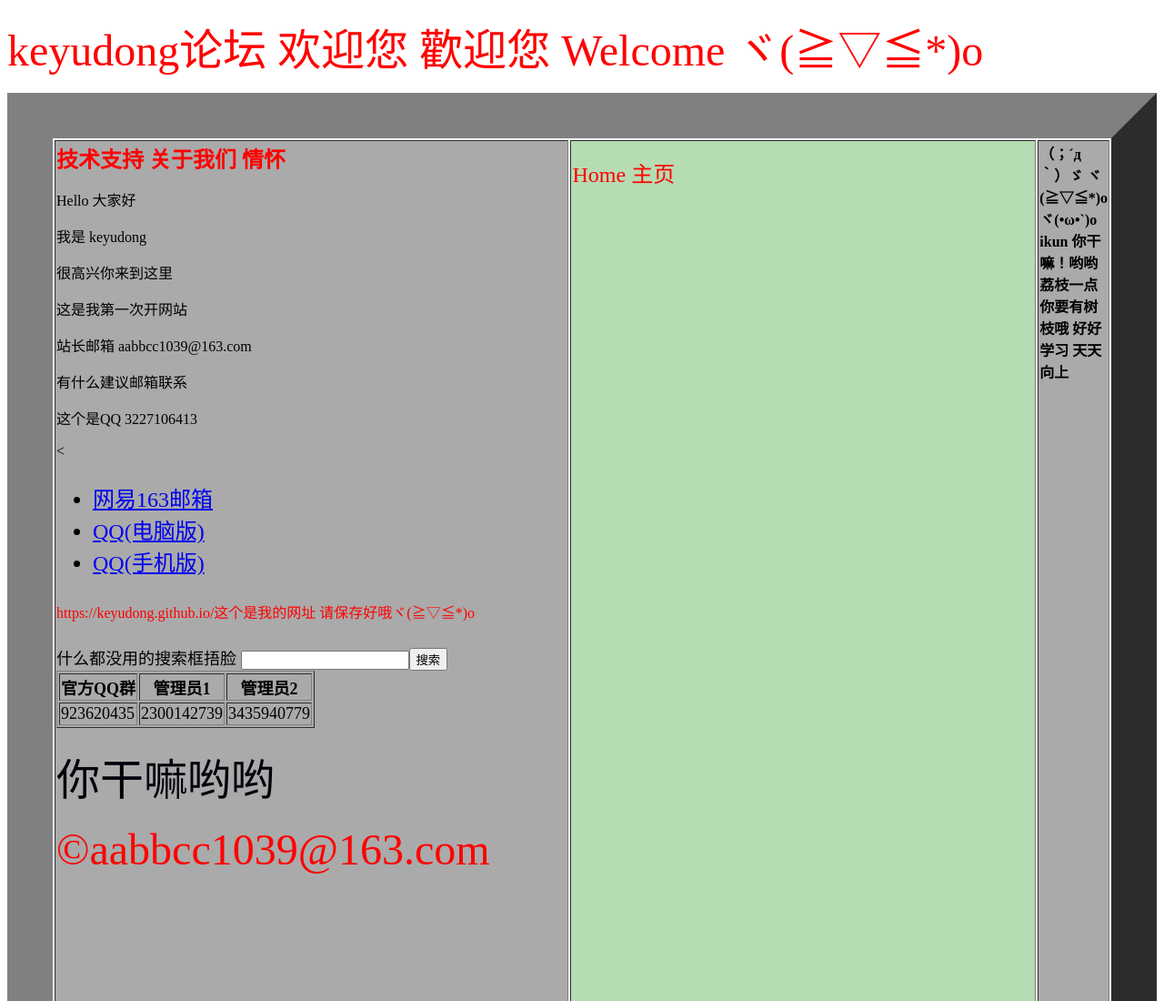
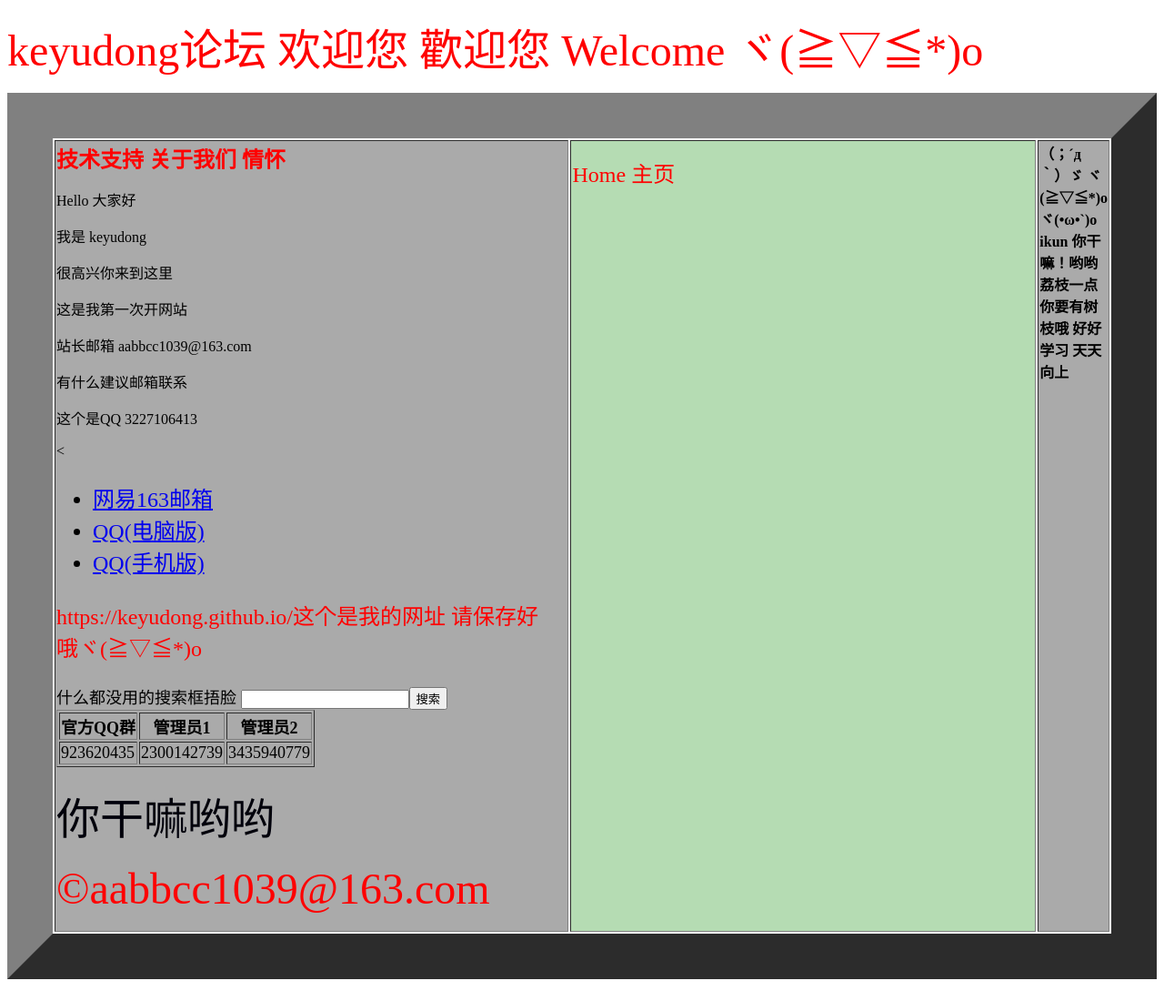
Before and after one commit to keyudong/keyudong.github.io, a plain HTML site: page index.html in a window 1280 px wide. Shown: the top 1100 px of the page at 91% size. Drawn offline with Linux system fonts and the light colour scheme.

Commit message:
Update index.html

```diff
--- a/index.html
+++ b/index.html
@@ -55,7 +55,7 @@
   <li> <a href="https://im.qq.com/index">QQ(手机版)</a> </li>
 </ul>
 
-	<p><font size="3" color="red">https://keyudong.github.io/这个是我的网址 请保存好哦ヾ(≧▽≦*)o</font></p>
+	<p><font size="5" color="red">https://keyudong.github.io/这个是我的网址 请保存好哦ヾ(≧▽≦*)o</font></p>
 <div class="input-box">
 <label><font size=4px>什么都没用的搜索框捂脸</label>
 <input type="text"/><button>搜索</button><br>
@@ -82,14 +82,14 @@
 
             </td>
 
-            <td bgcolor = "#b5dcb3" height = "1000" width = "100%">
+            <td bgcolor = "#b5dcb3" height = "100" width = "100%">
 
                <p><font size="5" color="red">Home 主页</font></p>
 
 
    </td>
 
-            <td bgcolor = "#aaa" width = "40%">
+            <td bgcolor = "#aaa" width = "45%">
 
                <b>（；´д｀）ゞ</b>
 		    <b>ヾ(≧▽≦*)o</b>
```
